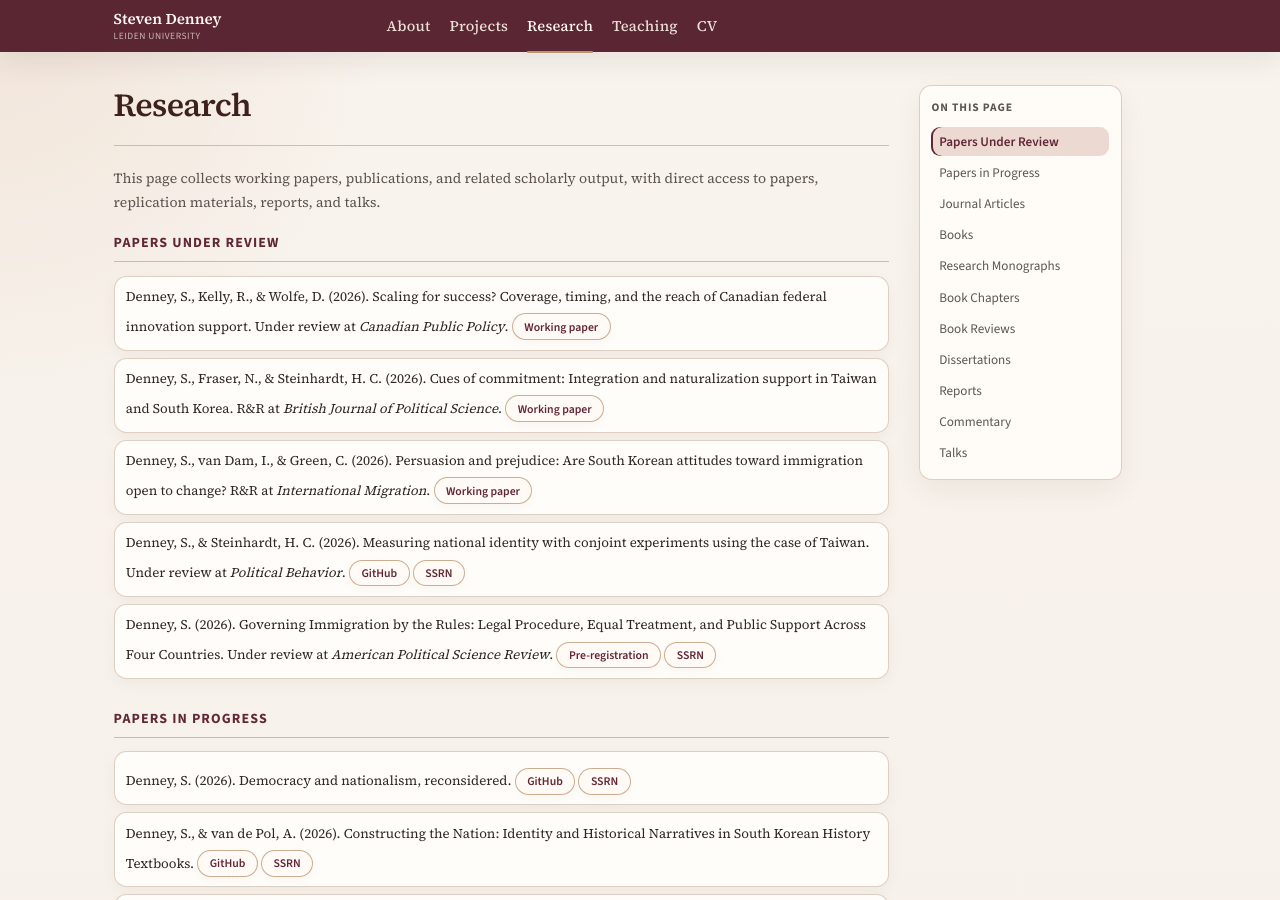
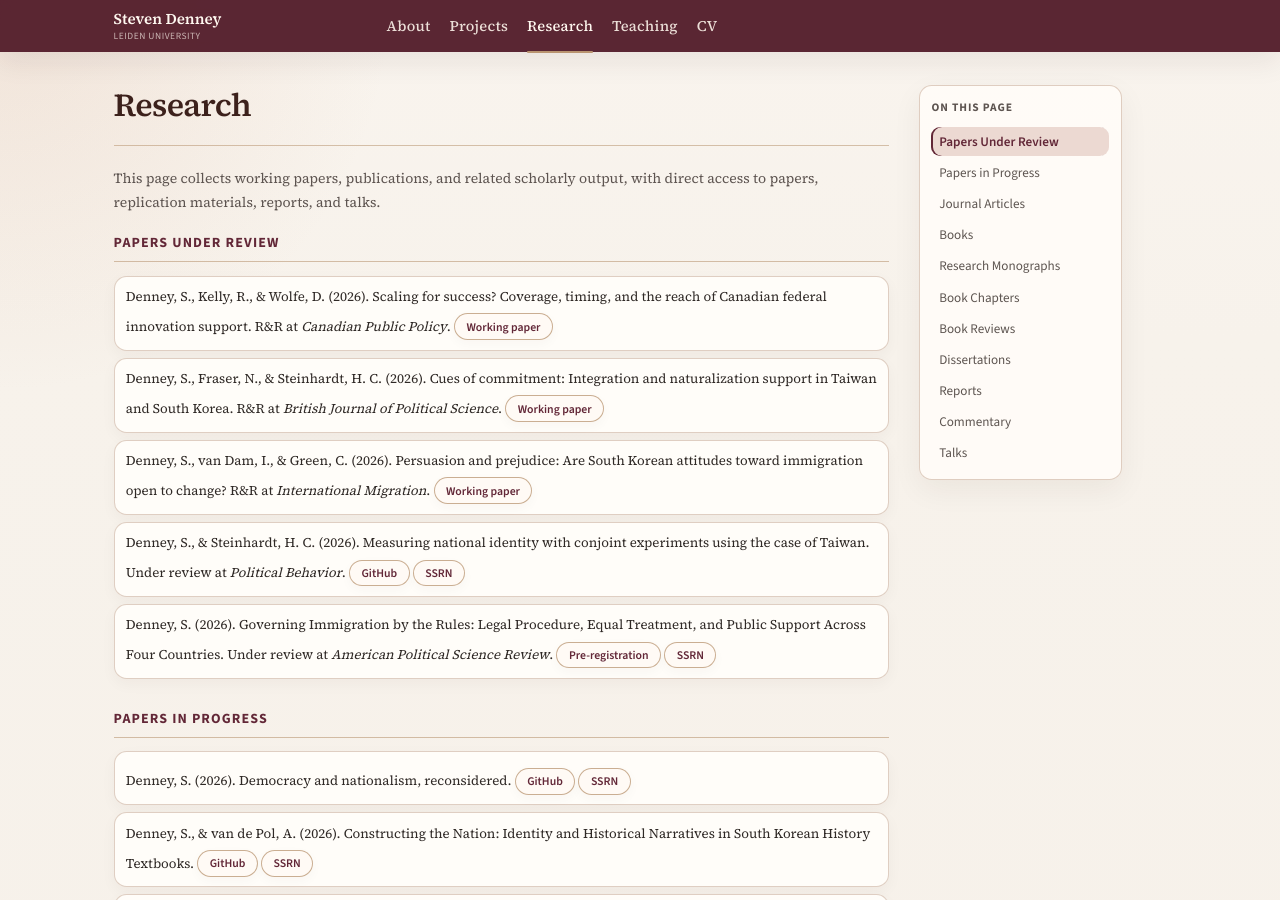
Before and after one commit to scdenney/scdenney.github.io, a Jekyll site: the page built from research.md, in a window 1280 px wide and 900 px high. Built offline with Jekyll 4.4.1, drawn with Linux system fonts in a browser that asks for light colours.

Commit message:
Move Constructing the Nation to papers in progress
Mark Scaling for success as R&R at Canadian Public Policy.

```diff
--- a/research.md
+++ b/research.md
@@ -38,7 +38,7 @@ permalink: /research/
 <h2 id="working-papers">Papers Under Review</h2>
 
 <p class="publication-item">
-Denney, S., Kelly, R., & Wolfe, D. (2026). Scaling for success? Coverage, timing, and the reach of Canadian federal innovation support. Under review at <em>Canadian Public Policy</em>. <a href="https://github.com/scdenney/bigs-scaleups/blob/main/manuscripts/scaling-for-success.pdf" target="_blank" rel="noopener noreferrer" class="resource-link">Working paper</a>
+Denney, S., Kelly, R., & Wolfe, D. (2026). Scaling for success? Coverage, timing, and the reach of Canadian federal innovation support. R&amp;R at <em>Canadian Public Policy</em>. <a href="https://github.com/scdenney/bigs-scaleups/blob/main/manuscripts/scaling-for-success.pdf" target="_blank" rel="noopener noreferrer" class="resource-link">Working paper</a>
 </p>
 
 <p class="publication-item">
```
Also changed, not shown: projects.md (+1 -1 lines), 2 other files.
